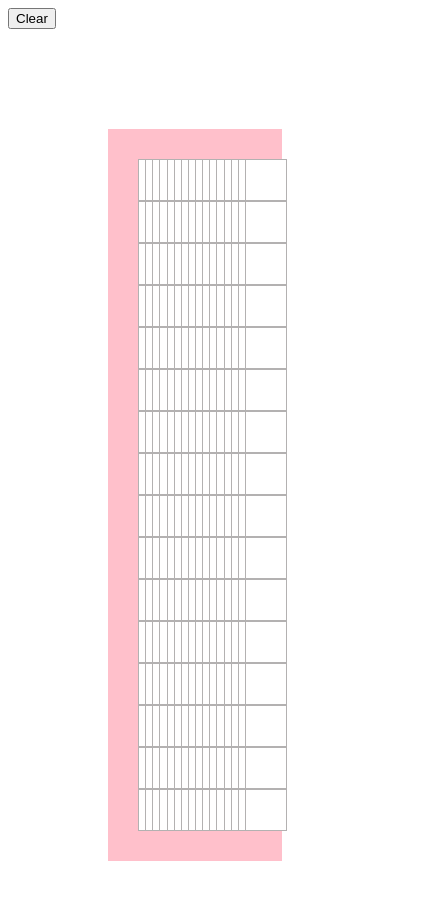
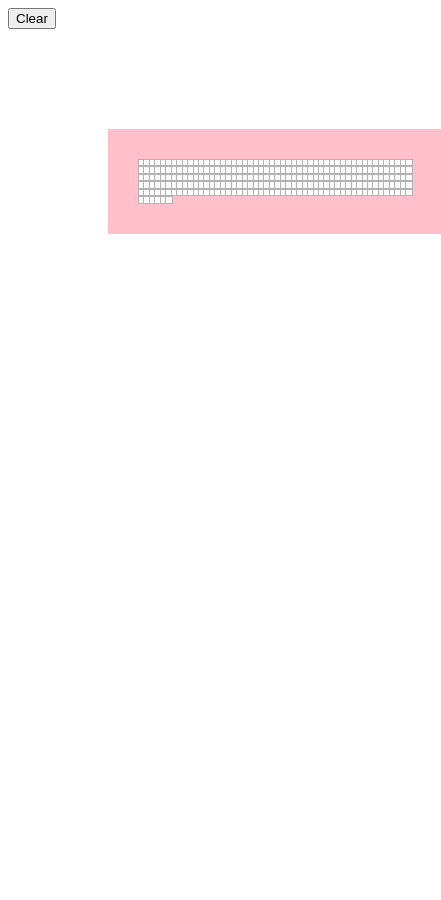
Before and after one commit to andrewtmn/etch-a-sketch, a plain HTML site: page index.html in a window 390 px wide. Shown: the whole page, 441 px wide, since content can reach past the window. After the commit the page ends 844 px from the top, so only its background shows below. Drawn offline with Linux system fonts and the light colour scheme.

Commit message:
Fixed styling of grid so that the square width and height maintain a 1:1 aspect ratio - grid size made responsive for viewport size

```diff
--- a/styles.css
+++ b/styles.css
@@ -1,15 +1,26 @@
 
 .square-grid {
     display: grid;
-    grid-template-columns: repeat(16, 6.25%);
+    grid-template-columns: repeat(50, 2%);
+    grid-column-gap: 0px;
+    grid-row-gap: 0px;
     background-color: pink;
     padding: 30px;
     margin: 100px;
+    width: 70vw;
+    max-width: 70vw;
+    height: auto;
+
 }
 
 .square {
     background-color:white;
-    padding: 20px;
+    margin: 0;
+    padding: 0;
+    width: 100%;
+    max-width: 100%;
+    padding-top: 100%;
+    max-height: 50px;
     border-width: 0.5px;
     border-style: solid;
     border-color: rgb(179, 177, 177);
```
